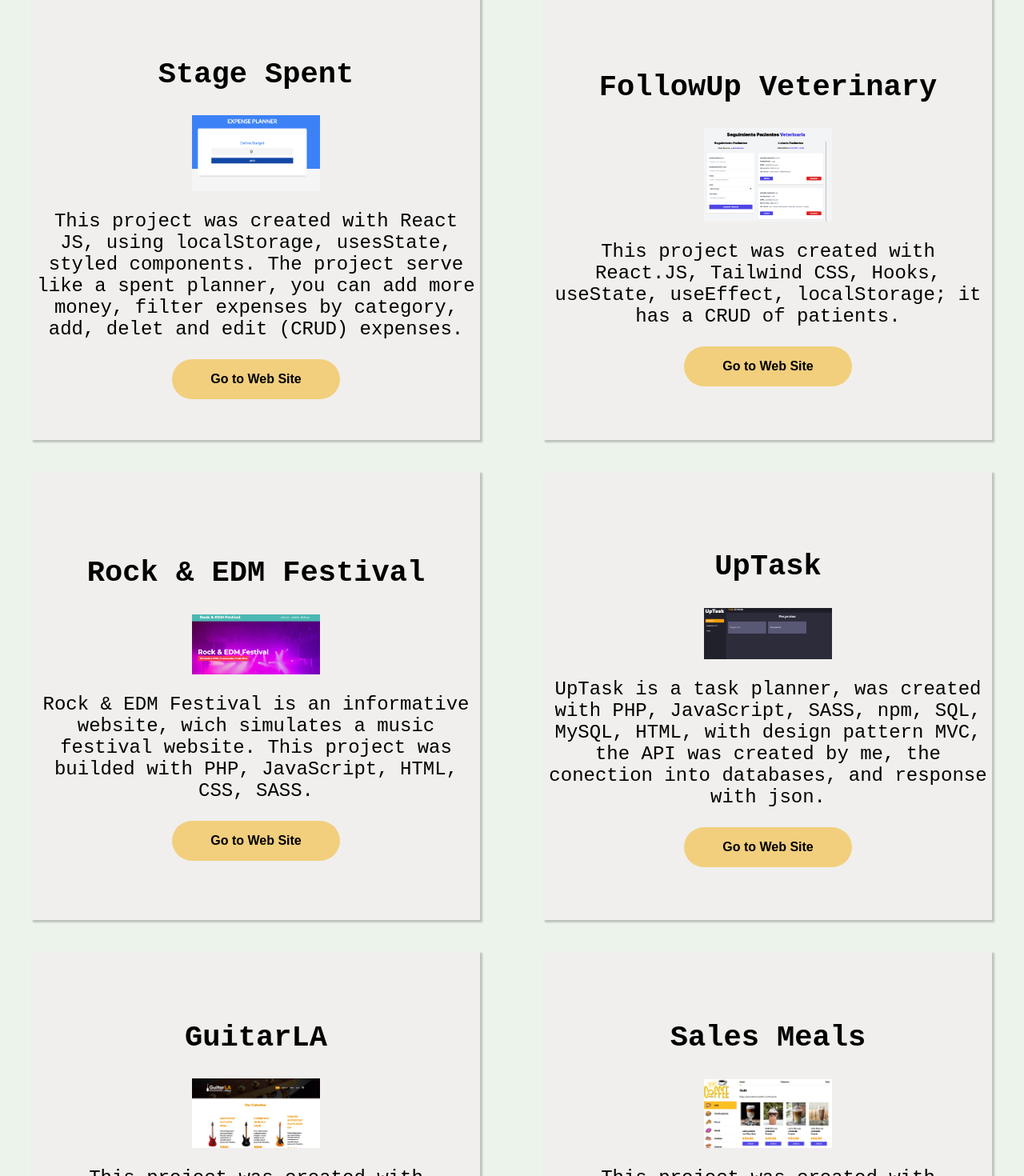
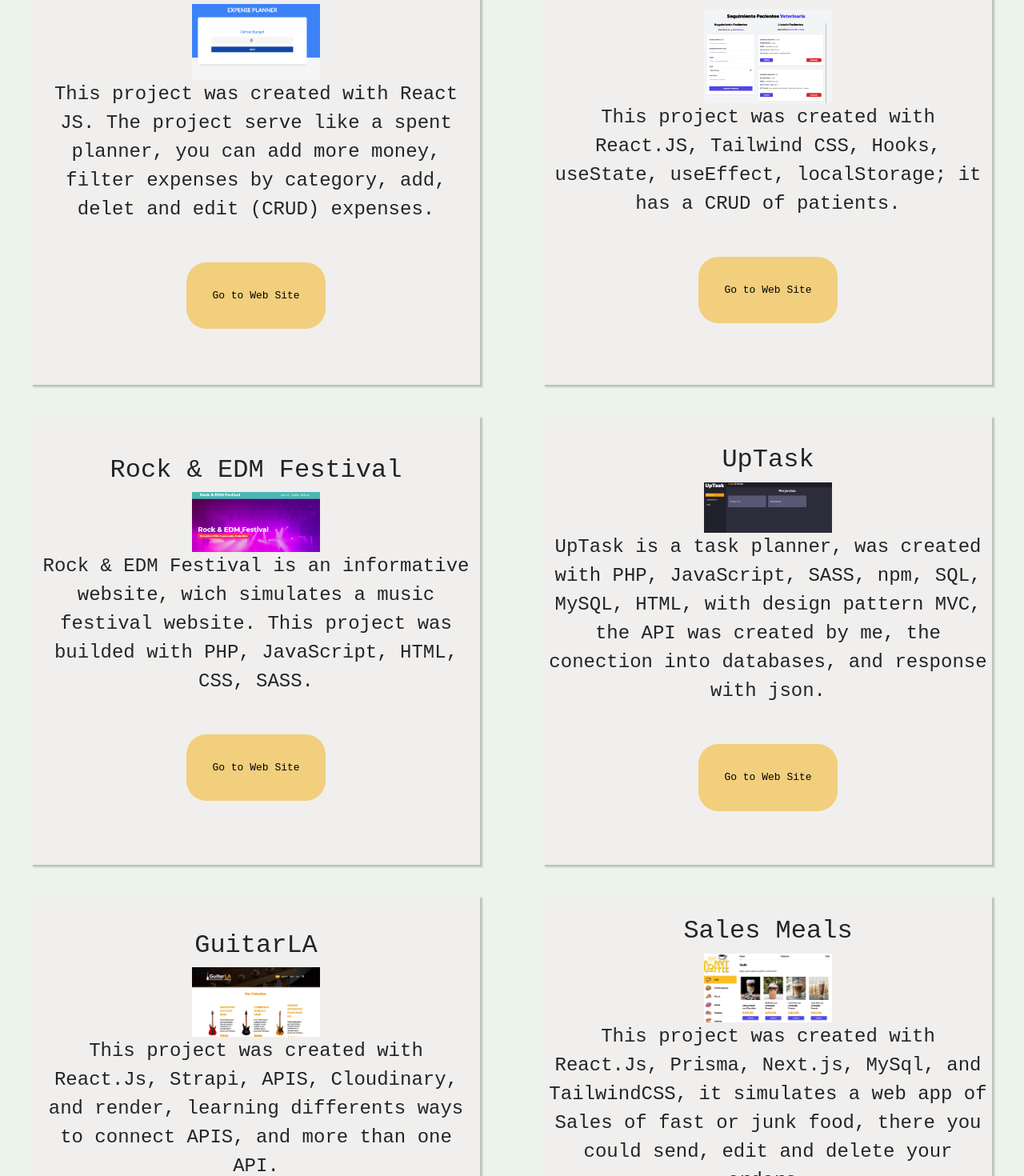
Before and after one commit to criscasguitar/myPortfolio, a React (Vite) app: page / in a window 1280 px wide. Shown: the part 1180-2650 px from the top of the page at 80% size. Built offline with nearby package versions, Linux system fonts and the light colour scheme.

Commit message:
added media queries

```diff
--- a/index.html
+++ b/index.html
@@ -10,6 +10,7 @@
     <link rel="preconnect" href="https://fonts.googleapis.com">
     <link rel="preconnect" href="https://fonts.gstatic.com" crossorigin>
     <link href="https://fonts.googleapis.com/css2?family=Cormorant+Garamond:ital,wght@0,700;1,400&family=Roboto:wght@300;400;500;700&display=swap" rel="stylesheet">
+    <link href="https://cdn.jsdelivr.net/npm/bootstrap@5.3.0/dist/css/bootstrap.min.css" rel="stylesheet" integrity="sha384-9ndCyUaIbzAi2FUVXJi0CjmCapSmO7SnpJef0486qhLnuZ2cdeRhO02iuK6FUUVM" crossorigin="anonymous">
 
     <!-- Aos Stylsheet -->
     <link rel="stylesheet" href="https://unpkg.com/aos@next/dist/aos.css" />
--- a/src/components/Portfolio.jsx
+++ b/src/components/Portfolio.jsx
@@ -24,55 +24,70 @@ function Portfolio() {
           <div className='description' data-aos="fade-up">
             <h2 className='title'>Stage Spent</h2>
             <img src={image1} alt="Web Site image" />
-                <p>This project was created with React JS, using localStorage, usesState, styled components. The project serve like a spent planner, you can add more money, filter expenses by category, add, delet and edit (CRUD) expenses.</p>
+                <p>This project was created with React JS. The project serve like a spent planner, you can add more money, filter expenses by category, add, delet and edit (CRUD) expenses.</p>
+                <a href="https://exquisite-rolypoly-3d139e.netlify.app/" target='_blank'>
                   <button className='portfolioButton'>
-                <a href="https://exquisite-rolypoly-3d139e.netlify.app/" target='_blank'>Go to Web Site</a>
+                      Go to Web Site
                   </button>
+                </a>
+
           </div>
 
           <div className='description' data-aos="fade-down">
             <h2 className='title'>FollowUp Veterinary</h2>
             <img src={imageVet} alt="Web Site image" />
                 <p>This project was created with React.JS, Tailwind CSS, Hooks, useState, useEffect, localStorage; it has a CRUD of patients.</p>
+                <a href="https://bespoke-dodol-dd8966.netlify.app/" target='_blank'>
                   <button className='portfolioButton'>
-                <a href="https://bespoke-dodol-dd8966.netlify.app/" target='_blank'>Go to Web Site</a>
+                      Go to Web Site
                   </button>
+                </a>
           </div>
 
           <div className='description' data-aos="fade-up">
             <h2 className='title'>Rock & EDM Festival</h2>
             <img src={imageFest} alt="Web Site image" />
                 <p>Rock & EDM Festival is an informative website, wich simulates a music festival website. This project was builded with PHP, JavaScript, HTML, CSS, SASS.</p>
+
+                <a href="https://singular-florentine-bb58fb.netlify.app/" target='_blank'>
                   <button className='portfolioButton'>
-                <a href="https://singular-florentine-bb58fb.netlify.app/" target='_blank'>Go to Web Site</a>
+                      Go to Web Site
                   </button>
+                </a>
+
           </div>
 
           <div className='description' data-aos="fade-down">
             <h2 className='title'>UpTask</h2>
             <img src={imageUpTask} alt="Web Site image" />
                 <p>UpTask is a task planner, was created with PHP, JavaScript, SASS, npm, SQL, MySQL, HTML, with design pattern MVC, the API was created by me, the conection into databases, and response with json.</p>
+            <a href="https://uptaskmvc.alwaysdata.net/" target='_blank'>
                   <button className='portfolioButton'>
-                <a href="https://uptaskmvc.alwaysdata.net/" target='_blank'>Go to Web Site</a>
+                      Go to Web Site
                   </button>
+                </a>
           </div>
 
           <div className='description' data-aos="fade-up">
             <h2 className='title'>GuitarLA</h2>
             <img src={imageGuitarLA} alt="Web Site image" />
-                <p>This project was created with React.Js, Strapi, APIS, Cloudinary, and render, learning differents ways to connect APIS, and more than one API; GuitarLA is a project that simulates a Guitar Stores.</p>
+                <p>This project was created with React.Js, Strapi, APIS, Cloudinary, and render, learning differents ways to connect APIS, and more than one API.</p>
+            <a href="https://guitarla-next-lac.vercel.app/" target='_blank'>
                   <button className='portfolioButton'>
-                <a href="https://guitarla-next-lac.vercel.app/" target='_blank'>Go to Web Site</a>
+                      Go to Web Site
                   </button>
+                </a>
           </div>
 
           <div className='description' data-aos="fade-up">
             <h2 className='title'>Sales Meals</h2>
             <img src={salesMeals} alt="Web Site image" />
                 <p>This project was created with React.Js, Prisma, Next.js, MySql, and TailwindCSS, it simulates a web app of Sales of fast or junk food, there you could send, edit and delete your orders.</p>
+            <a href="https://salemeals-app-production.up.railway.app/" target='_blank'>
                   <button className='portfolioButton'>
-                <a href="https://salemeals-app-production.up.railway.app/" target='_blank'>Go to Web Site</a>
+                      Go to Web Site
                   </button>
+                </a>
           </div>
         </div>
 
--- a/src/components/portfolio.css
+++ b/src/components/portfolio.css
@@ -21,9 +21,9 @@ p {
         grid-template-columns: repeat(1, 1fr);
     }
     .description{
-
+        height: auto;
+        width: auto;
     }
-
 }
 
 .description {
@@ -38,7 +38,7 @@ p {
 }
 
 .portfolioButton {
-    padding: 1rem;
+    padding: 2rem;
     background-color: #f4c65bc3;
     border: none;
     border-radius: 25px;
```
Lines whose indentation alone changed are shown as unchanged.
